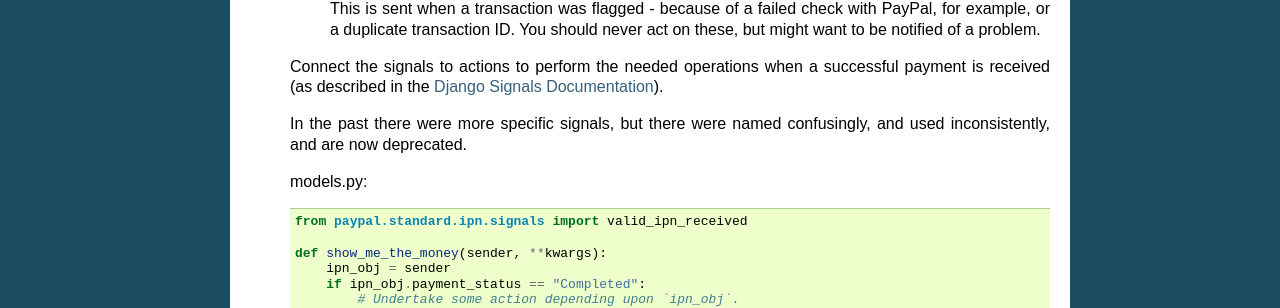
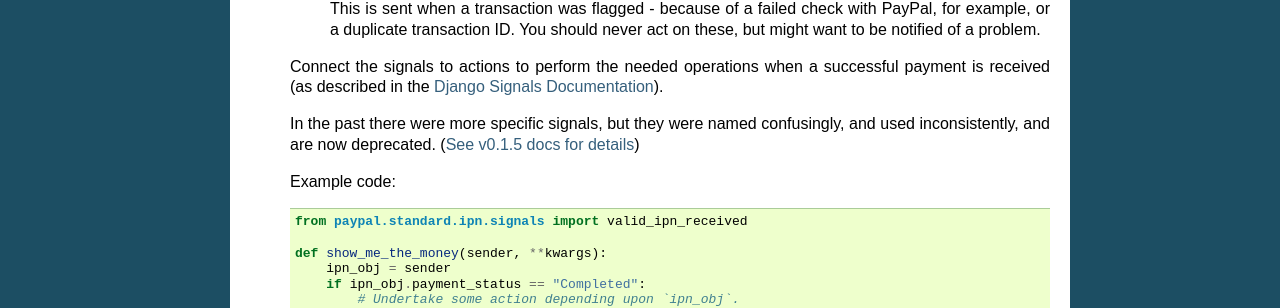
Before and after one commit to spookylukey/django-paypal, a Sphinx documentation site: the page built from docs/standard/ipn.rst, in a window 1280 px wide. Shown: the part 1440-1748 px from the top of the page. Built offline with Sphinx 7.4.7, drawn with Linux system fonts in a browser that asks for light colours.

Commit message:
Doc corrections

```diff
--- a/docs/standard/ipn.rst
+++ b/docs/standard/ipn.rst
@@ -102,10 +102,13 @@ Using PayPal Standard IPN
    when a successful payment is received (as described in the `Django Signals
    Documentation <http://docs.djangoproject.com/en/dev/topics/signals/>`_).
 
-   In the past there were more specific signals, but there were named
-   confusingly, and used inconsistently, and are now deprecated.
+   In the past there were more specific signals, but they were named
+   confusingly, and used inconsistently, and are now deprecated. (`See v0.1.5
+   docs for details
+   <http://django-paypal.readthedocs.org/en/v0.1.5/standard/ipn.html>`_)
 
-   models.py:
+
+   Example code:
 
    .. code-block:: python
 
```
